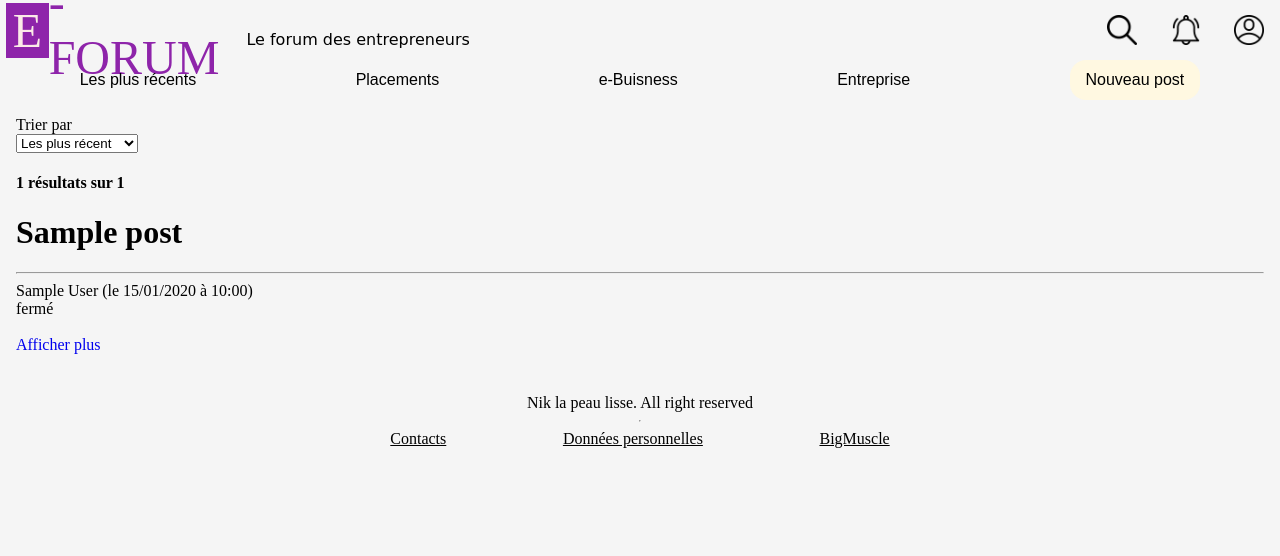
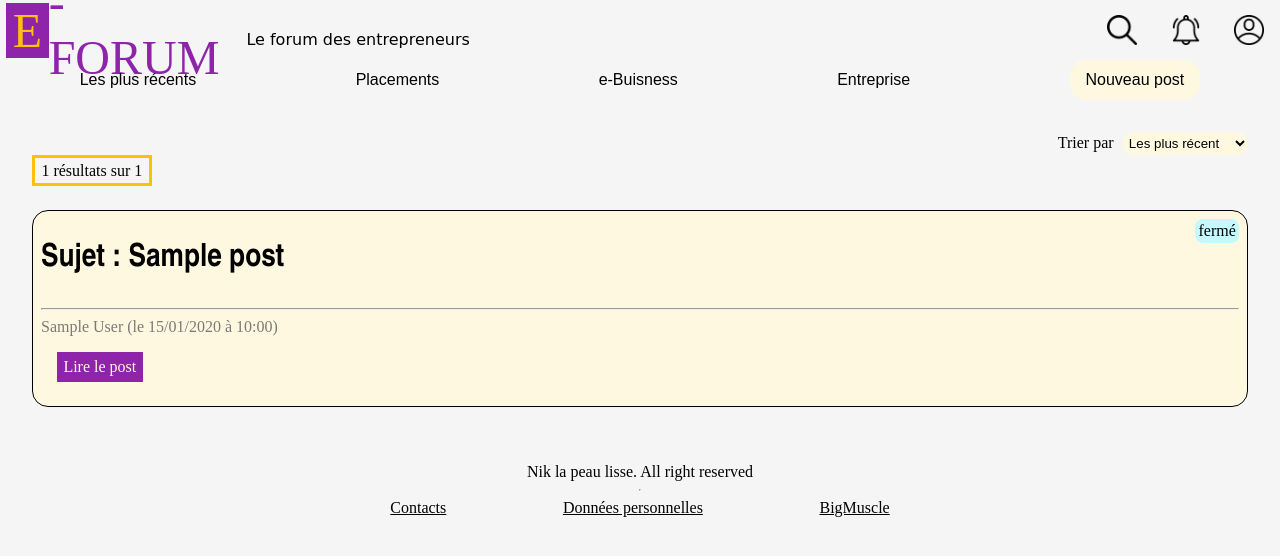
Before and after one commit to CyrilleStr/eforum, a Symfony app: template templates/post/list.html.twig in a window 1280 px wide. Shown: the top 556 px of the page. Run offline with Twig, Linux system fonts and the light colour scheme; the template is opened without the code that fills it: most values are stand-ins (such as "Sample title", 1, 10 or a date in 2020); some libraries are stand-ins or nearby versions.

Commit message:
css list_post done

```diff
--- a/pb.txt
+++ b/pb.txt
@@ -1,5 +1,6 @@
 A améliorer :
     - intégrer les recherches à PostController::list (pour l'affichage par page contenant $PageCapacity posts)
+    - actualiser printedPost après filtrer par
 A faire :
 - centre de notifs https://www.youtube.com/watch?v=pV4jXfDECjU
 - gestion des erreurs
--- a/public/css/base.css
+++ b/public/css/base.css
@@ -9,8 +9,7 @@ body {
 }
 
 .page-content {
-    background-color:;
-    margin: 1rem;
+    margin: 2rem;
 }
 
 a{
@@ -20,6 +19,36 @@ a{
 p{
     margin: 0;
     padding: 0;
+}
+
+h1{
+    font-family: Arial Narrow;
+}
+
+.time-box{
+    color: #7E7878FF;
+}
+
+.badge-info{
+    background-color: #C5F8FF;
+    height: max-content;
+    width: max-content;
+    padding: 0.2rem;
+    border-radius: 0.5rem;
+}
+
+.btn-show-more{
+    background-color: #ffc107;
+    color: #fff8e1;
+    padding: 0.4rem;
+    margin: 1rem;
+    display: block;
+    width: max-content;
+}
+
+.div-show-more{
+    display: flex;
+    justify-content: center;
 }
 
 /* Header */
@@ -57,7 +86,7 @@ header {
 }
 
 #E{
-    color: #fbe9e7;
+    color: #ffc107 ;
     background-color: #8e24aa;
     padding: 0 3% 0 3%;
 }
--- /dev/null
+++ b/public/css/list_post.css
@@ -0,0 +1,52 @@
+/* Top */
+
+.sort_select_group{
+    display: flex;
+    justify-content: flex-end;
+    align-items: baseline;
+}
+
+.sort_select{
+    background-color: #fff8e1;
+    margin-left: 0.5rem;
+    padding: 0.2rem;
+    border: 0.2rem;
+    border-radius: 1rem;
+}
+
+.out-of-results{
+    border: 0.2rem solid #ffc107;
+    padding: 0.2rem 0.4rem 0.2rem 0.4rem;
+    width: max-content;
+}
+
+/* Posts */
+
+.post-box{
+    border: 0.1rem solid black;
+    border-radius: 1rem;
+    margin-top: 1.5rem;
+    padding: 0.5rem;
+    background-color: #fff8e1;
+}
+
+.top-post-box{
+    display: flex;
+    justify-content: space-between;
+    align-items: flex-start;
+}
+
+.btn-read{
+    padding: 0.4rem;
+    margin: 1rem;
+    background-color: #8e24aa;
+    color: #fff8e1;
+    display: block;
+    width: max-content;
+}
+
+.btn-read:hover{
+    transition: 0.2s;
+    background-color: #fff8e1;
+    color: #8e24aa;
+}
--- a/templates/base.html.twig
+++ b/templates/base.html.twig
@@ -46,5 +46,4 @@
         </footer>
         {% block javascripts %}{% endblock %}
     </body>
-    {% block data %}{% endblock %}
 </html>
--- a/templates/post/list.html.twig
+++ b/templates/post/list.html.twig
@@ -1,4 +1,6 @@
 {% extends 'base.html.twig' %}
+
+{% block stylesheets %} <link rel="stylesheet" href="{{ asset('css/list_post.css') }}"> {% endblock %}
 
 {% block title %}
 {% if category == "all" %}Tous les posts{% else %}{{category}}{% endif %}
@@ -6,40 +8,46 @@
 
 {% block body %}
 
-<div class="form-group">
+<div class="sort_select_group">
   <label for="exampleSelect1">Trier par</label>
   <form method="post" id="order_by">
-      <select class="form-control" name="orderBy" id="sort_by">
-        <option value="dateDesc">Les plus récent</option>
-        <option value="dateAsc">Les plus anciens</option>
-        <option value="statusOpen">Status ouvert</option>
-        <option value="statusClose">Status fermé</option>
-        <option value="titleAsc">Par titre (A à Z)</option>
-        <option value="titleDesc">Par titre (Z à A)</option>
+    <select class="sort_select" name="orderBy" id="sort_by">
+      <div>
+        <option class="select_option" value="dateDesc">Les plus récent</option>
+        <option class="select_option" value="dateAsc">Les plus anciens</option>
+        <option class="select_option" value="statusOpen">Status ouvert</option>
+        <option class="select_option" value="statusClose">Status fermé</option>
+        <option class="select_option" value="titleAsc">Par titre (A à Z)</option>
+        <option class="select_option" value="titleDesc">Par titre (Z à A)</option>
+      </div>
     </select>
   </form>
 </div>
-<h4> <span id="printed_posts">{{ posts|length }} </span> résultats sur {{ size }} </h4>
 
-<div id="posts_div">
+<p class="out-of-results"> <span id="printed_posts">{{ posts|length }} </span> résultats sur {{ size }}</p>
+
+<div id="posts_div" class="post-div">
   {% for post in posts %}
-    <div class="jumbotron">
-      <h1 class="display-3">{{post.title}}</h1>
-      <hr class="my-4">
-      <p>{{ post.author.firstName ~ ' ' ~ post.author.lastName ~ ' (le ' ~ post.creationDate | date('d/m/Y') ~ " à " ~ post.creationDate | date('H:i') ~ ')' }}</p>
-      <span class="badge badge-info">
+    <div class="post-box">
+      <div class="top-post-box">
+        <h1 class="title">Sujet : {{post.title}}</h1>
+        <span class="badge-info">
           {% if post.status == 0 %}
             {{ " ouvert"}}
           {% else %}
             {{" fermé"}}
-                {% endif %} </span><br><br>
-      <p class="lead">
-        <a class="btn btn-primary btn-lg" href="{{path('show_post', {id:post.id}) }}" role="button">Afficher plus</a>
-      </p>
+          {% endif %}
+        </span>
+      </div>
+      <hr class="my-4">
+      <p class="time-box">{{ post.author.firstName ~ ' ' ~ post.author.lastName ~ ' (le ' ~ post.creationDate | date('d/m/Y') ~ " à " ~ post.creationDate | date('H:i') ~ ')' }}</p>
+      <a class="btn-read" href="{{path('show_post', {id:post.id}) }}" role="button">Lire le post</a>
     </div>
   {% endfor %}
   {% if more == true %}
-    <a href="{{path('list_posts', {startAt:posts|length,onlyPost:"true",orderBy:orderBy,categoryName:categoryName})}}" id="show_more" class="btn btn-primary btn-sm">Afficher plus</a>
+  <div class="div-show-more">
+    <a href="{{path('list_posts', {startAt:posts|length,onlyPost:"true",orderBy:orderBy,categoryName:categoryName})}}" id="show_more" class="btn-show-more">Afficher plus</a>
+  </div>
   {% endif %}
 </div>
 
@@ -53,6 +61,7 @@
   const printedPosts = document.getElementById("printed_posts");
   var printedPostsCount = 3;
   const maxPrintedPostCount = {{size}};
+
   function onClickShowMoreBtn(){
     const btn = this;
     event.preventDefault();
```
Also changed, not shown: templates/post/showMore.html.twig (+13 -10 lines). Lines whose indentation alone changed are shown as unchanged.
